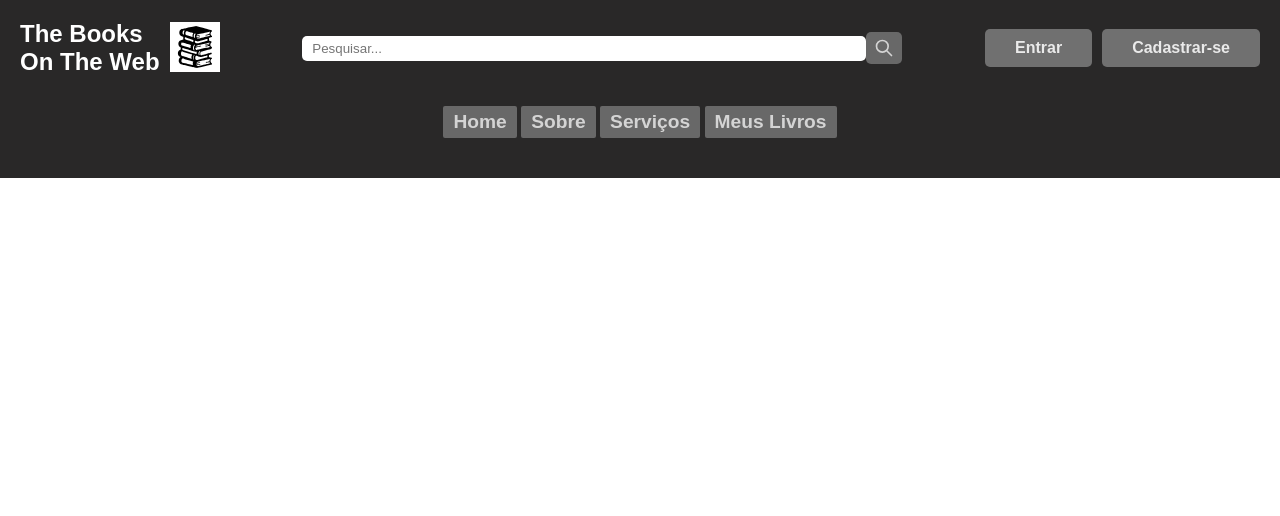
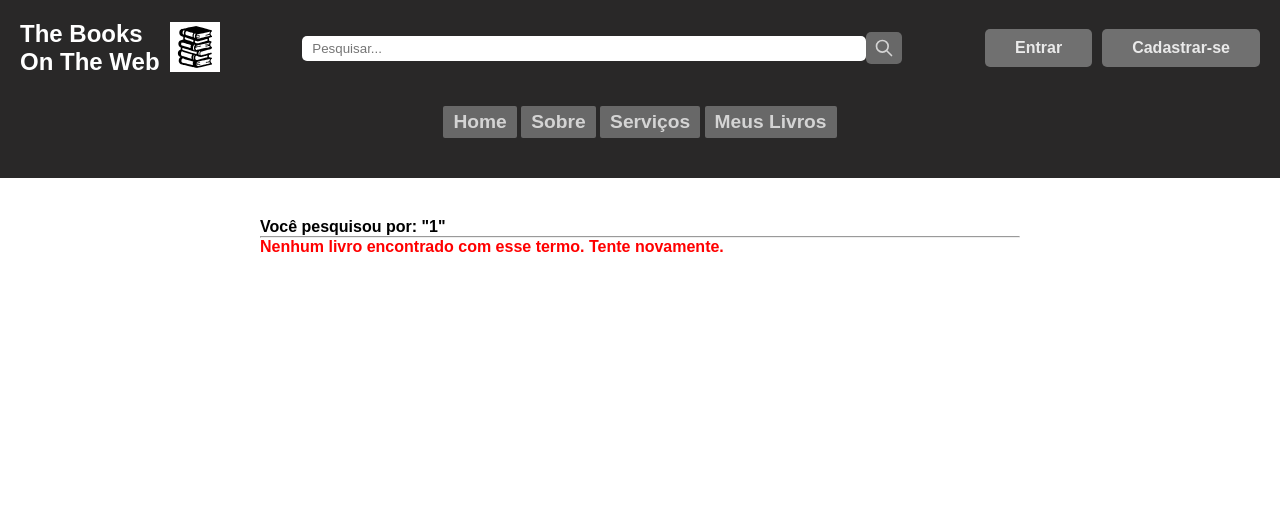
Before and after one commit to alefHugo03/The-Books-On-The-Web, a PHP site: page /ProjetoM2/src/pesquisa.php?pesquisa=1 in a window 1280 px wide. Shown: the top 516 px of the page. Run offline with PHP 8.4, Linux system fonts and the light colour scheme; tables that the repository leaves empty or names only in its code hold one stand-in row (values such as "Sample post").

Commit message:
Subindo a pesquisa

```diff
--- a/The-Books-On-The-Web/public/src/conection/conectionBD.php
+++ b/The-Books-On-The-Web/public/src/conection/conectionBD.php
@@ -4,9 +4,9 @@ $user = "root";
 $password = "";
 $bd = "biblioteca_BD";
 
-$conexion = mysqli_connect($server, $user, $password, $bd);
+$con = mysqli_connect($server, $user, $password, $bd);
 
-if (!$conexion) {
+if (!$con) {
     die("Erro de conexão: " . mysqli_connect_error());
 }
 ?>
--- a/The-Books-On-The-Web/public/src/pesquisa.php
+++ b/The-Books-On-The-Web/public/src/pesquisa.php
@@ -1,16 +1,24 @@
 <?php
-/* Começando a pesquisa */
-require_once 'conection/conectionBD.php';
+require_once './conection/conectionBD.php';
 
-if (!isset($_GET['pesquisa'])) {
-    die("Nenhum termo de pesquisa fornecido.");
-};
+if (!$con) {
+    die("Falha na conexão: " . mysqli_connect_error());
+}
 
-$pesquisa = $_GET['pesquisa'];
+$termo_pesquisa = $_GET['pesquisa'];
+$sql = "SELECT * FROM livro WHERE titulo LIKE ?";
 
-$sql = "SELECT * FROM livros WHERE titulo LIKE $pesquisa OR autor LIKE $pesquisa OR genero LIKE $pesquisa OR livro LIKE $pesquisa";
-$result = mysqli_query($conexion, $sql);
+$stmt = mysqli_prepare($con, $sql);
 
+if ($stmt === false) {
+    die("ERRO NO PREPARE: " . mysqli_error($con));
+}
+
+$termo_like = "%" . $termo_pesquisa . "%";
+mysqli_stmt_bind_param($stmt, "s", $termo_like);
+
+mysqli_stmt_execute($stmt);
+$resultado = mysqli_stmt_get_result($stmt);
 
 ?>
 <!DOCTYPE html>
@@ -28,6 +36,30 @@ $result = mysqli_query($conexion, $sql);
 
     <main>
 
+        <div class="container-pesquisa" style="padding: 20px; max-width: 800px; margin: auto;">
+
+            <h4>Você pesquisou por: "<?php echo htmlspecialchars($termo_pesquisa);?>"</h4>
+            <hr>
+
+            <?php
+
+                if (!mysqli_num_rows($resultado) > 0) {
+                    echo '<p class="nao-encontrado" style="color: red; font-weight: bold;">';
+                    echo 'Nenhum livro encontrado com esse termo. Tente novamente.';
+                    echo '</p>';
+                }
+
+                while ($livro = mysqli_fetch_assoc($resultado)) {
+                        echo '<div class="livro-resultado" style="margin-bottom: 25px; border-bottom: 1px solid #ccc; padding-bottom: 15px;">';
+                        echo '<h3>' . htmlspecialchars($livro['titulo']) . '</h3>';
+                        echo '<p>' . htmlspecialchars($livro['descricao']) . '</p>';
+                        echo '<p><strong>Preço: R$ ' . number_format($livro['preco'], 2, ',', '.') . '</strong></p>';
+
+                        echo '</div>';
+                    }
+            ?>
+        </div>
+
     </main>
 
     <footer id="footer-placeholder" class="caixa-footer"></footer>
--- /dev/null
+++ b/The-Books-On-The-Web/public/src/trocarsenha.php
@@ -0,0 +1,3 @@
+<?php
+
+?>
--- a/The-Books-On-The-Web/public/templates/login/cadastro.html
+++ b/The-Books-On-The-Web/public/templates/login/cadastro.html
@@ -1,5 +1,5 @@
 <!DOCTYPE html>
-<html lang="en">
+<html lang="pt-br">
 <head>
     <base href="http://localhost/ProjetoM2/The-Books-On-The-Web/public/">
     <meta charset="UTF-8">
--- a/The-Books-On-The-Web/public/templates/login/entrada.html
+++ b/The-Books-On-The-Web/public/templates/login/entrada.html
@@ -1,5 +1,5 @@
 <!DOCTYPE html>
-<html lang="en">
+<html lang="pt-br">
 <head>
     <base href="http://localhost/ProjetoM2/The-Books-On-The-Web/public/">
     <meta charset="UTF-8">
--- a/The-Books-On-The-Web/public/templates/login/seguranca.html
+++ b/The-Books-On-The-Web/public/templates/login/seguranca.html
@@ -14,7 +14,7 @@
     <main>
         <div class="caixa-menu">
             <h2>Trocar de Senha</h2>
-            <form class="menu">
+            <form action="src/trocarsenha.php" method="get" class="menu">
                 <div class="valor caixa-texto">
                     <label for="email">Email: </label>
                     <input type="email" name="email" class="valor-texto" id="emailEntrar" placeholder="Digite seu email" required>
```
